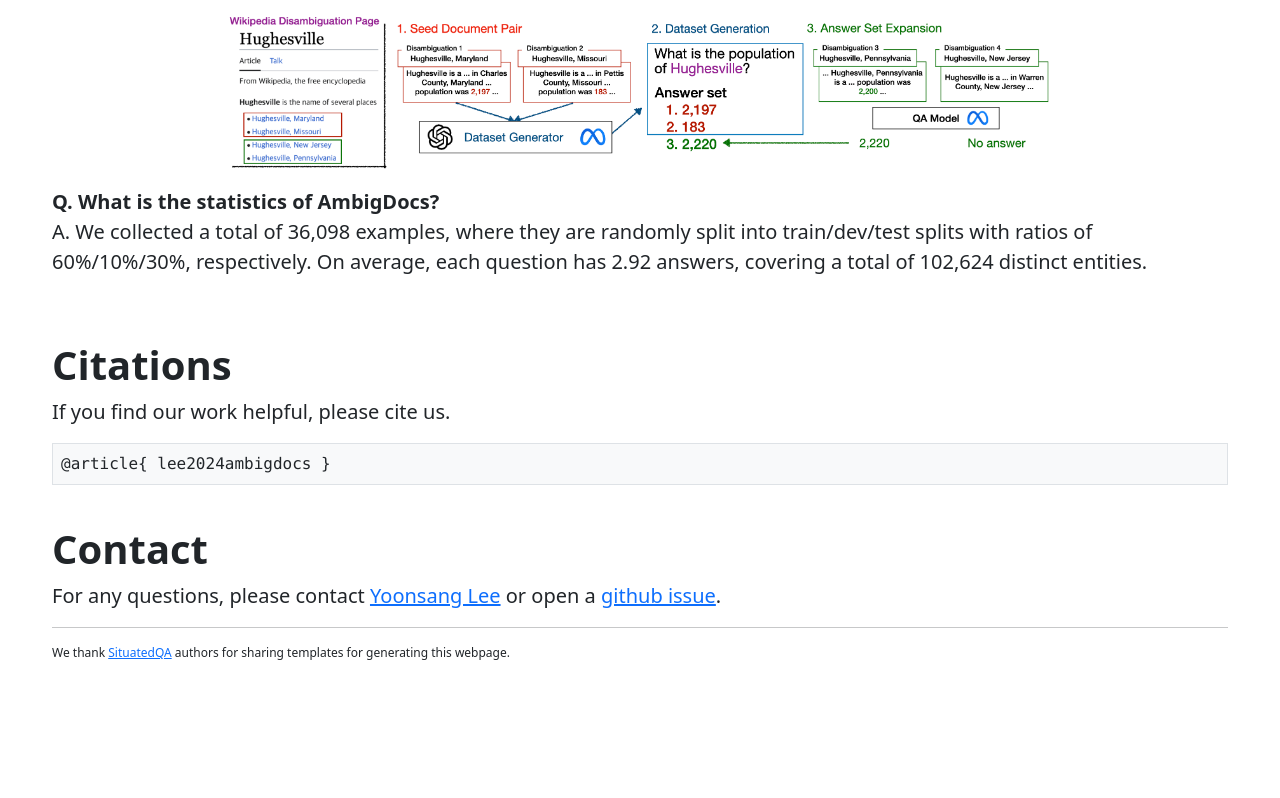
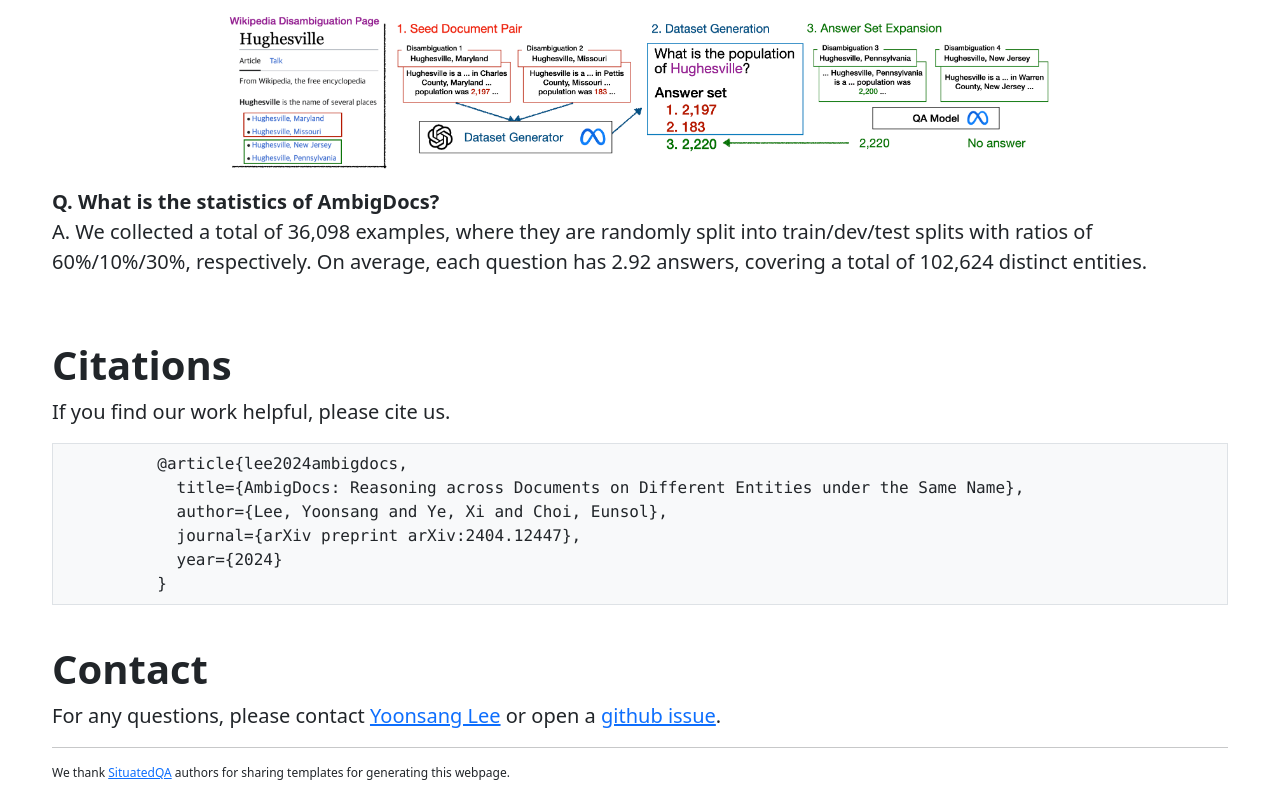
Before and after one commit to AmbigDocs/AmbigDocs.github.io, a plain HTML site: page index.html in a window 1280 px wide. Shown: the part 2029-2827 px from the top of the page. Before the commit the page ends 2707 px from the top, so only its background shows below. Drawn offline with nearby package versions, Linux system fonts and the light colour scheme.

Commit message:
add paper link

```diff
--- a/index.html
+++ b/index.html
@@ -36,7 +36,7 @@
           </div>
         </div>
         <div style="display:flex; justify-content: center;">
-          <a class="btn btn-primary btn-lg" type="button" href="" target="_blank">Read the Paper</a> &nbsp;
+          <a class="btn btn-primary btn-lg" type="button" href="https://arxiv.org/abs/2404.12447" target="_blank">Read the Paper</a> &nbsp;
           <a class="btn btn-success btn-lg" type="button" href="https://github.com/lilys012/AmbigDocs" target="_blank">Download Code</a> &nbsp;
           <a class="btn btn-warning btn-lg" type="button" href="https://huggingface.co/datasets/yoonsanglee/AmbigDocs" target="_blank">Download Data</a>
         </div>
@@ -79,7 +79,12 @@
         <h2 class="display-6 fw-bold">Citations</h2>
         <p>If you find our work helpful, please cite us.</p>
         <pre class="citations border bg-light p-2 fs-6">
-@article{ lee2024ambigdocs }</pre>
+          @article{lee2024ambigdocs,
+            title={AmbigDocs: Reasoning across Documents on Different Entities under the Same Name},
+            author={Lee, Yoonsang and Ye, Xi and Choi, Eunsol},
+            journal={arXiv preprint arXiv:2404.12447},
+            year={2024}
+          }</pre>
 
       </div>
       <div class="pt-4">
```
